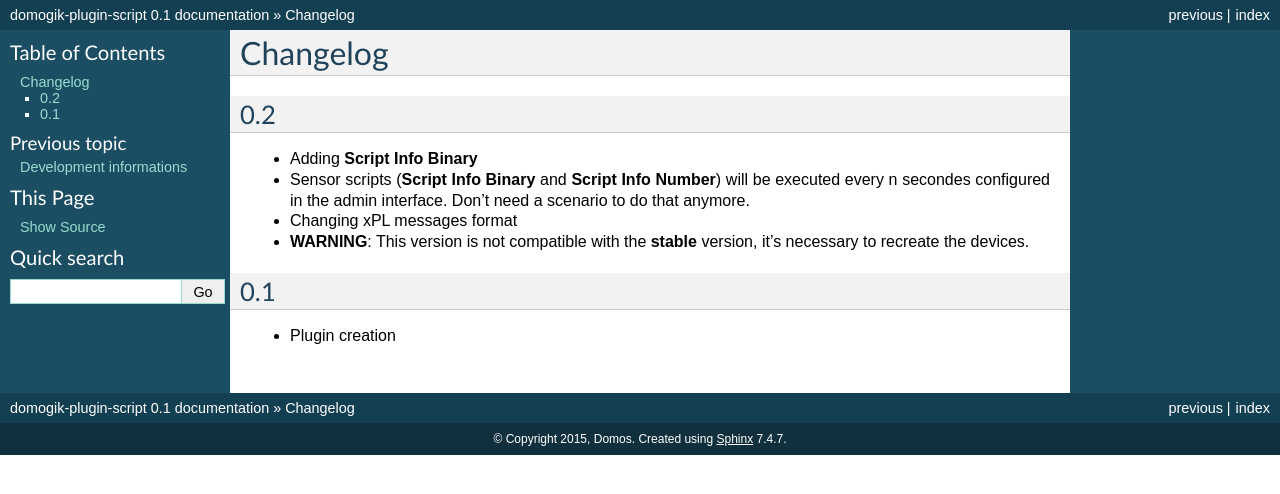
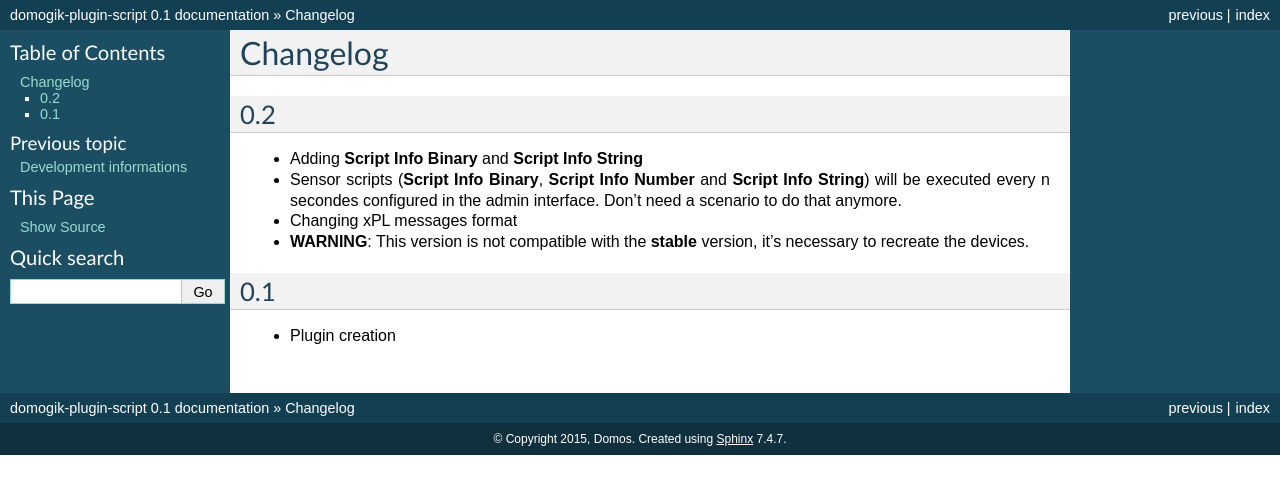
Before and after one commit to vdomos/domogik-plugin-script, a Sphinx documentation site: the page built from docs/changelog.txt, in a window 1280 px wide. Shown: the top 494 px of the page. Built offline with Sphinx 7.4.7, drawn with Linux system fonts in a browser that asks for light colours.

Commit message:
Doc Update

```diff
--- a/docs/changelog.txt
+++ b/docs/changelog.txt
@@ -5,8 +5,8 @@
 0.2
 ===
 
-* Adding **Script Info Binary**
-* Sensor scripts (**Script Info Binary** and **Script Info Number**) will be executed every n secondes configured in the admin interface. Don't need a scenario to do that anymore.
+* Adding **Script Info Binary** and **Script Info String**
+* Sensor scripts (**Script Info Binary**, **Script Info Number** and **Script Info String**) will be executed every n secondes configured in the admin interface. Don't need a scenario to do that anymore.
 * Changing xPL messages format
 * **WARNING**: This version is not compatible with the **stable** version, it's necessary to recreate the devices.
 
```
